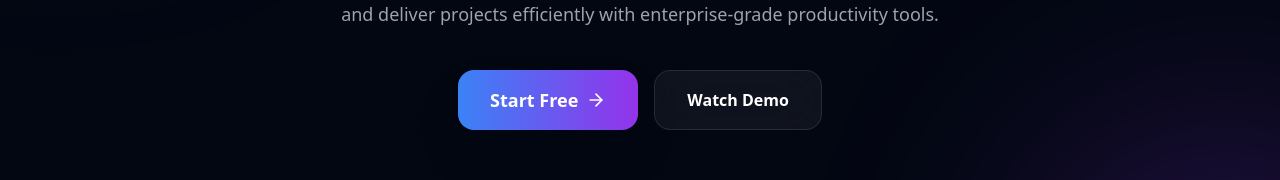
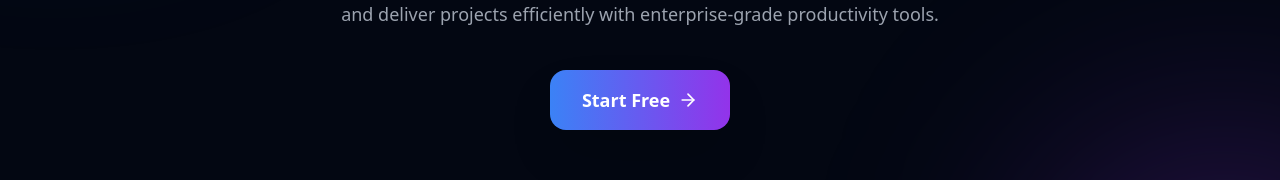
Before and after one commit to uday-31761/Taskora-AI, a React app in the folder frontend/: page / in a window 1280 px wide. Shown: the part 422-602 px from the top of the page. Built offline with nearby package versions, Linux system fonts and the light colour scheme; the HTML template or start-up script is replaced by a standard one.

Commit message:
Remove commented-out demo button in LandingPage
Removed commented-out button for watching demo.

```diff
--- a/frontend/src/pages/LandingPage.jsx
+++ b/frontend/src/pages/LandingPage.jsx
@@ -115,9 +115,9 @@ const LandingPage = () => {
                             <ArrowRight size={20} />
                         </Link>
 
-                        <button className="border border-white/10 bg-white/5 backdrop-blur-xl px-8 py-4 rounded-2xl font-semibold hover:bg-white/10 transition">
+                        {/*<button className="border border-white/10 bg-white/5 backdrop-blur-xl px-8 py-4 rounded-2xl font-semibold hover:bg-white/10 transition">
                             Watch Demo
-                        </button>
+                        </button> */}
 
                     </div>
 
```
